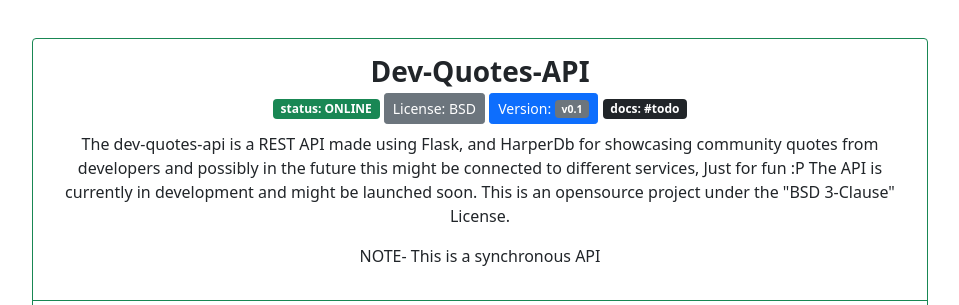
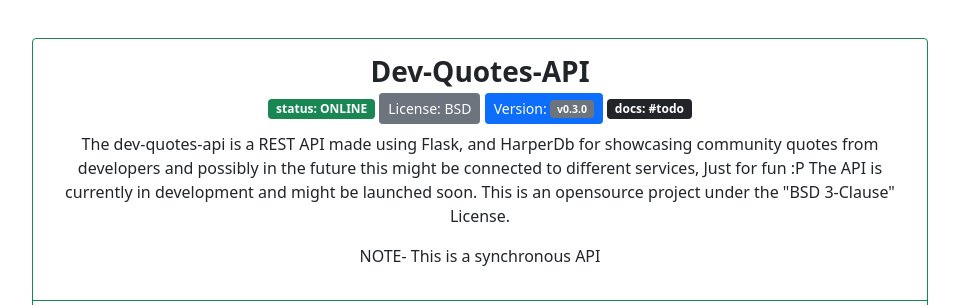
Before and after one commit to Vyvy-vi/dev-quotes-api, a Flask app: page / in a window 1280 px wide. Shown: the part 56-361 px from the top of the page, without its empty margins (160-1119 px from the left). Run offline with Flask 2, Linux system fonts and the light colour scheme.

Commit message:
chore: bumped app version

```diff
--- a/templates/index.html
+++ b/templates/index.html
@@ -59,7 +59,7 @@
     <h6 class="card-subtitle mb-2 text-muted">
         <span class="badge bg-success">status: ONLINE</span>
         <a href="https://raw.githubusercontent.com/Vyvy-vi/dev-quotes-api/main/LICENSE" class="btn btn-secondary btn-sm" tabindex="-1" role="button" aria-disabled="true">License: BSD</a>
-        <a href="https://github.com/Vyvy-vi/dev-quotes-api" class="btn btn-primary btn-sm" tabindex="-1" role="button" aria-disabled="true">Version: <span class="badge bg-secondary">v0.1</span></a>
+        <a href="https://github.com/Vyvy-vi/dev-quotes-api" class="btn btn-primary btn-sm" tabindex="-1" role="button" aria-disabled="true">Version: <span class="badge bg-secondary">v0.3.0</span></a>
         <span class="badge bg-dark">docs: #todo</span>
     </h6>
     <p class="card-text" align="center">
```
